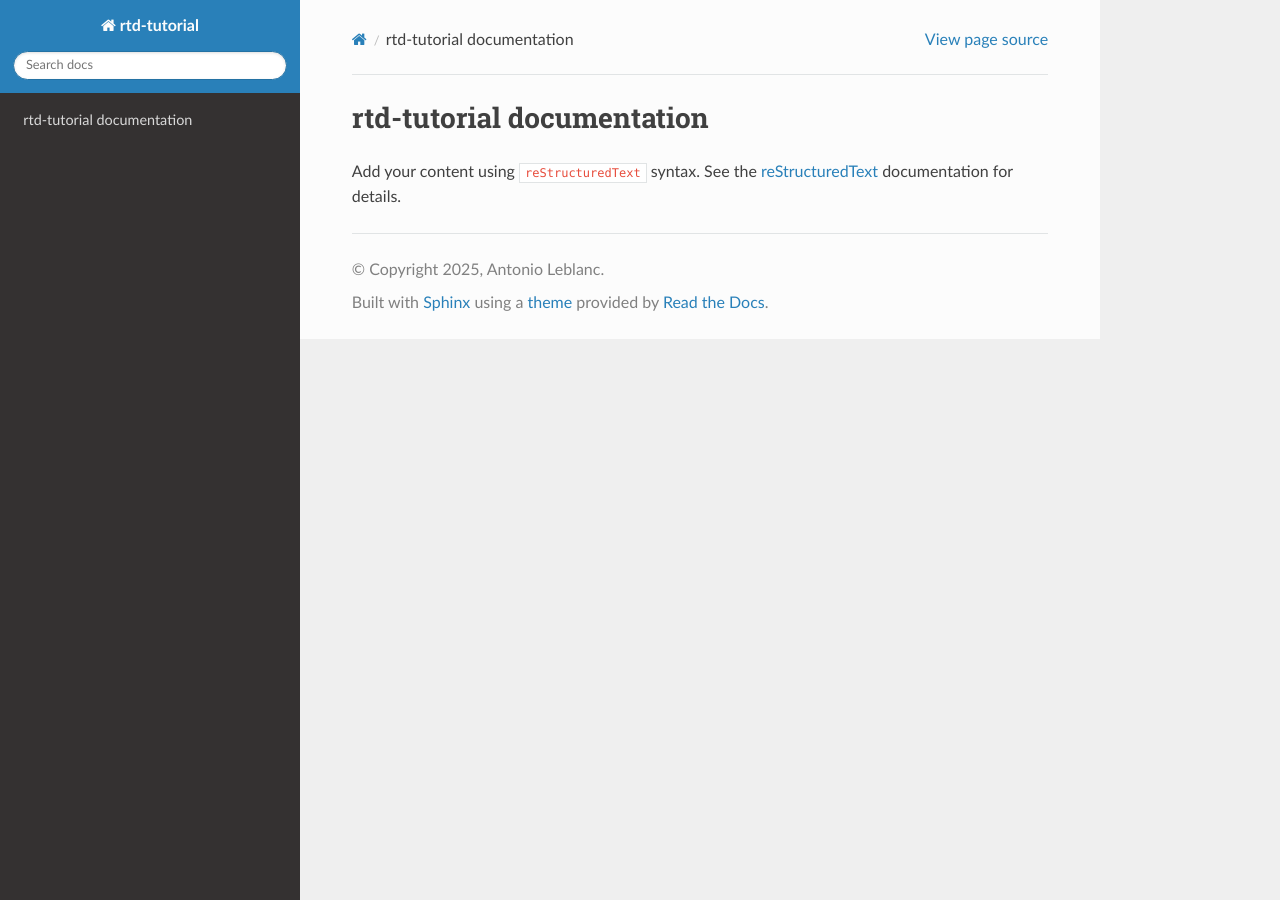
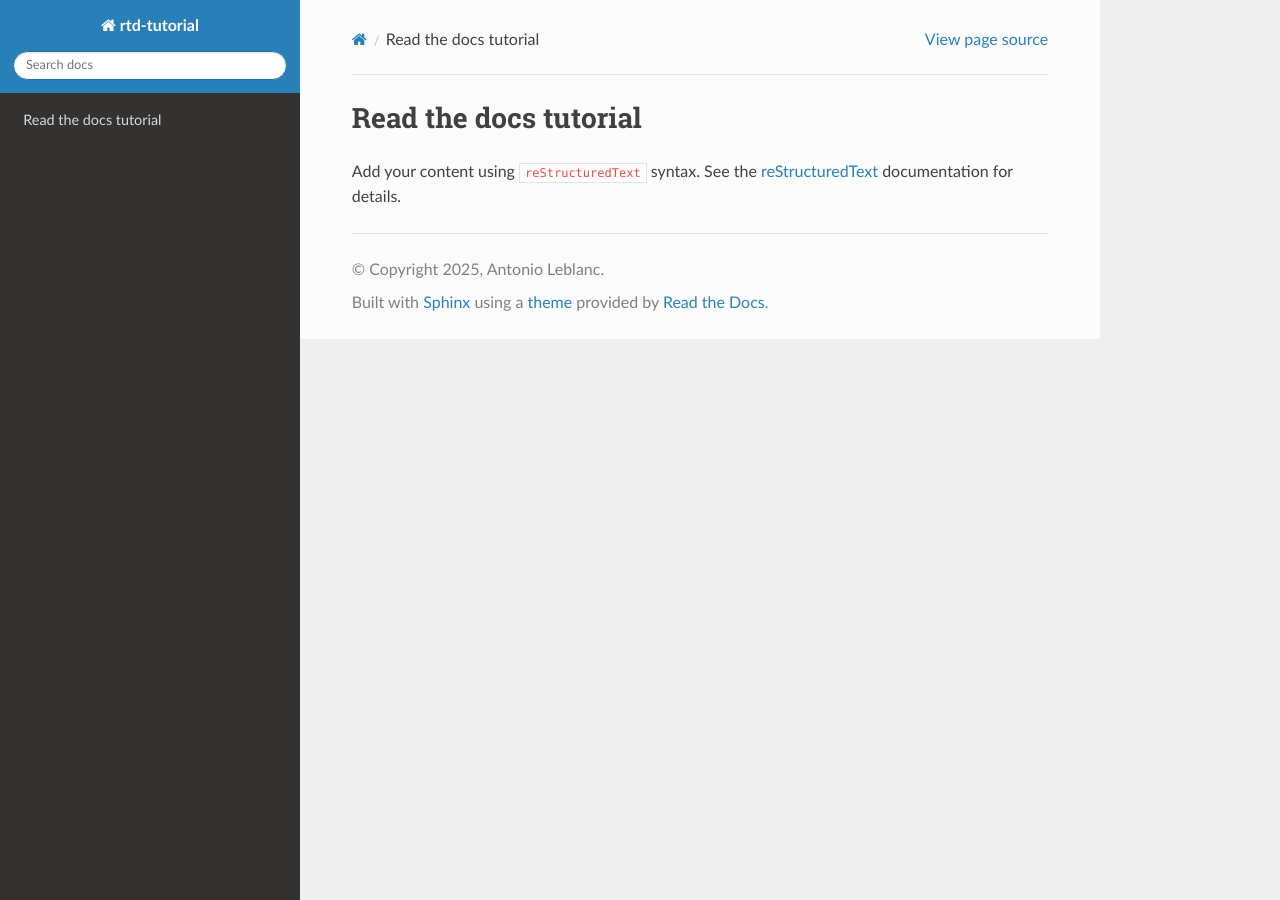
Before and after one commit to antonio-leblanc/read-docs-tutorial, a Sphinx documentation site: the page built from source/index.rst, in a window 1280 px wide. Built offline with Sphinx 7.4.7 and the Read the Docs theme 3.1.0, drawn with Linux system fonts in a browser that asks for light colours.

Commit message:
only changed title

```diff
--- a/source/index.rst
+++ b/source/index.rst
@@ -3,7 +3,7 @@
    You can adapt this file completely to your liking, but it should at least
    contain the root `toctree` directive.
 
-rtd-tutorial documentation
+Read the docs tutorial
 ==========================
 
 Add your content using ``reStructuredText`` syntax. See the
```
Also changed, not shown: 6 other files.
